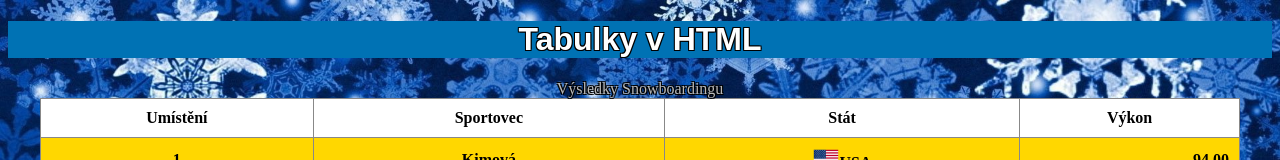
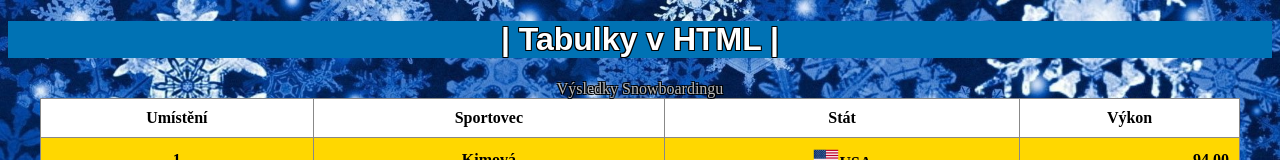
Before and after one commit to TomasMatonoha/HTML-Tabulka, a plain HTML site: page index.html in a window 1280 px wide. Shown: the top 160 px of the page. Drawn offline with Linux system fonts and the light colour scheme.

Commit message:
03 Title edit

```diff
--- a/index.html
+++ b/index.html
@@ -11,7 +11,7 @@
 
 <body class="obrazek">
     <header>
-        <h1>Tabulky v HTML</h1>
+        <h1>| Tabulky v HTML |</h1>
     </header>
     <main>
         <table>
```
